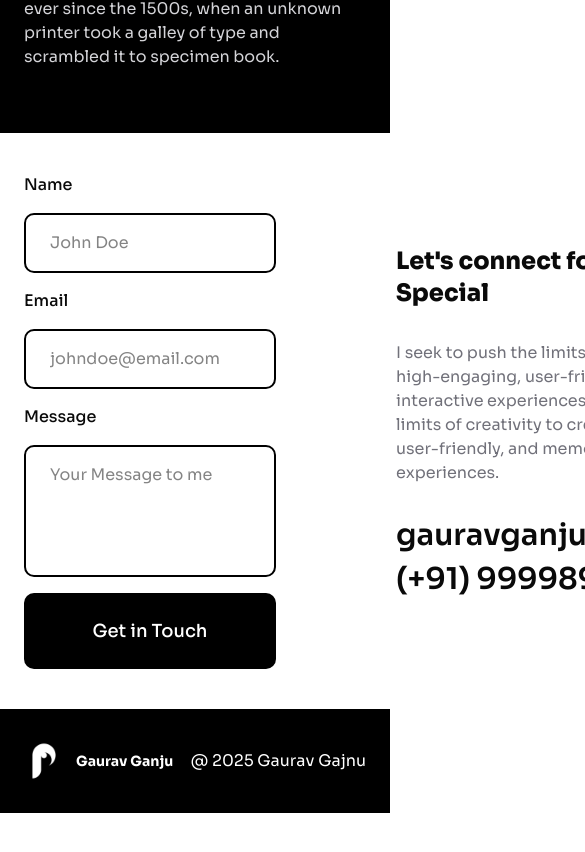
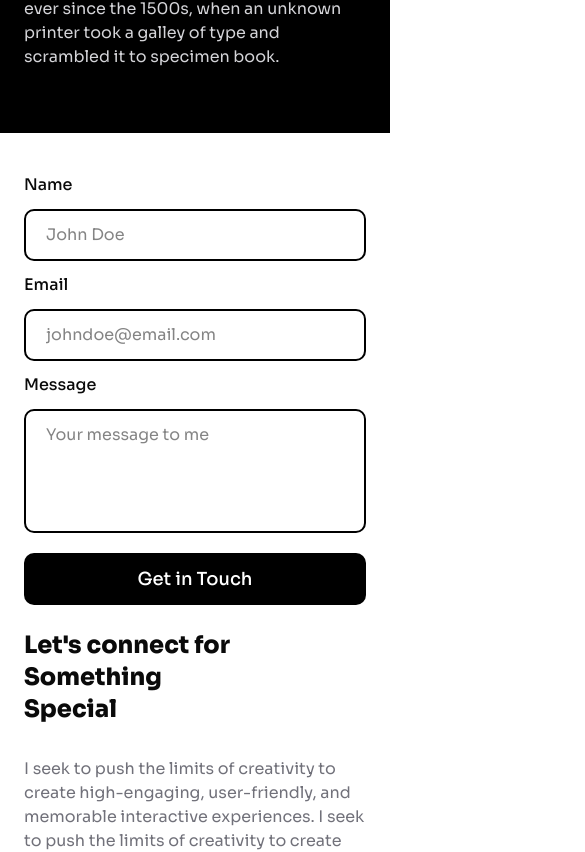
Before and after one commit to Frenzyknight/portfolio-website, a Next.js app: page / in a window 390 px wide. Shown: the part 6712-7564 px from the top of the page, 585 px wide, since content can reach past the window. Before the commit the page ends 7525 px from the top, so only its background shows below. Built offline with nearby package versions, Linux system fonts and the light colour scheme.

Commit message:
small design changes

```diff
--- a/src/components/Footer.tsx
+++ b/src/components/Footer.tsx
@@ -3,20 +3,20 @@ import Image from 'next/image';
 export default function Footer() {
     return (
         <footer className='flex flex-col h-fit font-sora'>
-            <div className='flex gap-30 items-center py-10 px-6 md:py-14 lg:px-8 xl:px-12'>
-                <Form action="" className='flex flex-col flex-1 gap-4'>
+            <div className='flex flex-col md:flex-row gap-6 md:gap-10 lg:gap-16 xl:gap-30 items-center py-10 px-6 md:py-14 lg:px-8 xl:px-12'>
+                <Form action="" className='flex flex-col flex-1 gap-3 w-full'>
                     <label htmlFor="contactName" className='font-medium'>Name</label>
-                    <input type="text" placeholder="John Doe" name='contactName' className='border-2 border-black py-4 px-6 rounded-lg' />
+                    <input type="text" placeholder="John Doe" name='contactName' className='border-2 border-black py-3 lg:py-5 px-5 rounded-lg' />
                     <label htmlFor="contactEmail" className='font-medium'>Email</label>
-                    <input type="email" placeholder="johndoe@email.com" name='contactEmail' className='border-2 border-black py-4 px-6 rounded-lg' />
+                    <input type="email" placeholder="johndoe@email.com" name='contactEmail' className='border-2 border-black py-3 lg:py-5 px-5 rounded-lg' />
                     <label htmlFor="contactMessage" className='font-medium'>Message</label>
-                    <textarea  placeholder="Your Message to me" name="contactMessage" rows={4} className='border-2 border-black py-4 px-6 rounded-lg resize-none'></textarea>
-                    <button className='bg-black text-white p-6 rounded-lg text-lg font-medium '>Get in Touch</button>
+                    <textarea placeholder="Your message to me" name="contactMessage" rows={4} className='border-2 border-black py-3 lg:py-5 px-5 rounded-lg resize-none'></textarea>
+                    <button className='bg-black text-white p-3 lg:p-5 rounded-lg text-lg font-medium mt-2'>Get in Touch</button>
                 </Form>
                 <div className='flex-1 flex flex-col gap-8'>
-                    <h1 className='xl:text-5xl lg:text-4xl sm:text-3xl text-2xl font-extrabold'>Let&apos;s connect for Something<br/> Special</h1>
+                    <h1 className='xl:text-5xl lg:text-4xl sm:text-3xl text-2xl font-extrabold max-w-lg'>Let&apos;s connect for Something<br/> Special</h1>
                     <p className='text-zinc-500'>I seek to push the limits of creativity to create high-engaging, user-friendly, and memorable interactive experiences. I seek to push the limits of creativity to create high-engaging, user-friendly, and memorable interactive experiences.</p>
-                    <div className='font-semibold text-3xl flex flex-col gap-2'>
+                    <div className='font-semibold text-xl md:text-2xl lg:text-3xl flex flex-col gap-2'>
                         <h3>gauravganju@gmail.com</h3>
                         <h3>(+91) 9999896337</h3>
                     </div>
@@ -27,7 +27,7 @@ export default function Footer() {
                     <Image src="/logo 2.png" alt="Generic logo of letter P" width={40} height={40} />
                     <span className='text-sm md:text-base lg:text-xl font-bold font-sora'>Gaurav Ganju</span>
                 </div>
-                <p>@ 2025 Gaurav Gajnu</p>
+                <p className='text-sm md:text-base lg:text-xl'>@ 2025 Gaurav Gajnu</p>
             </div>
         </footer>
     );
```
